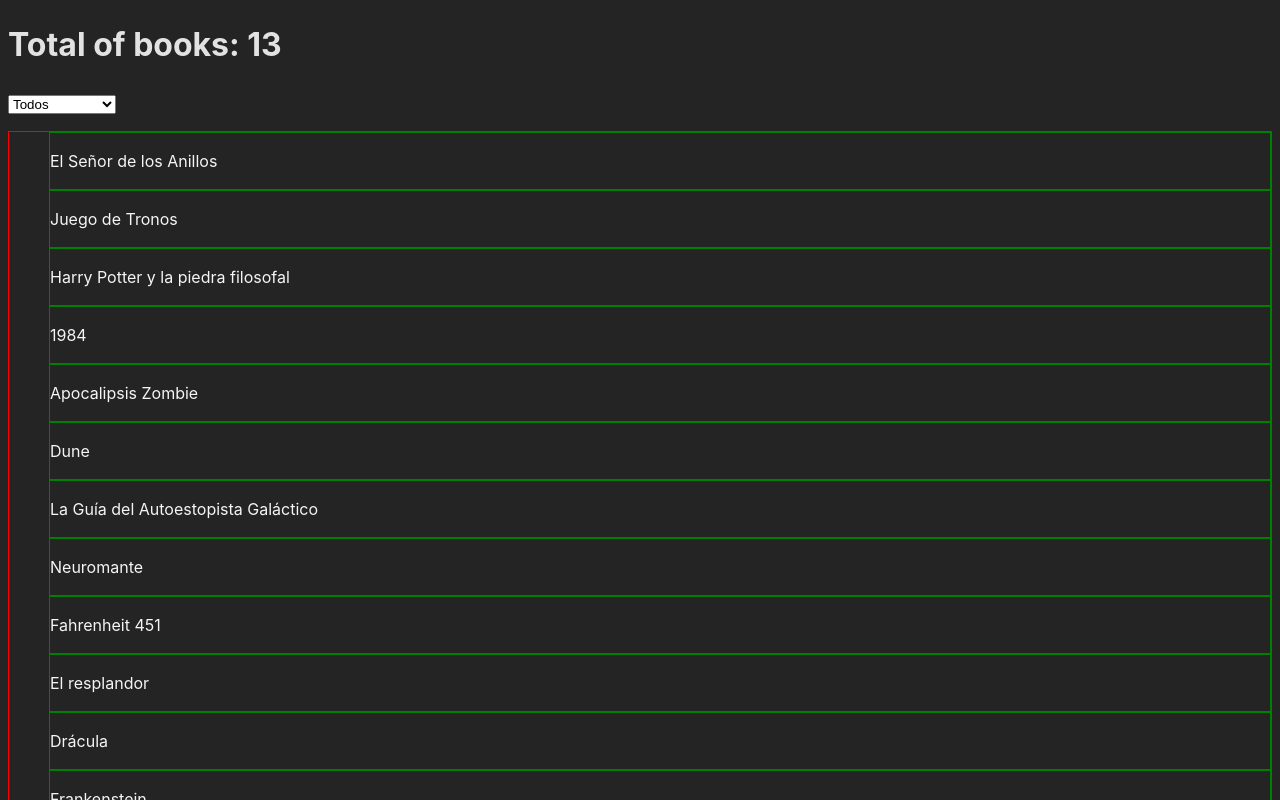
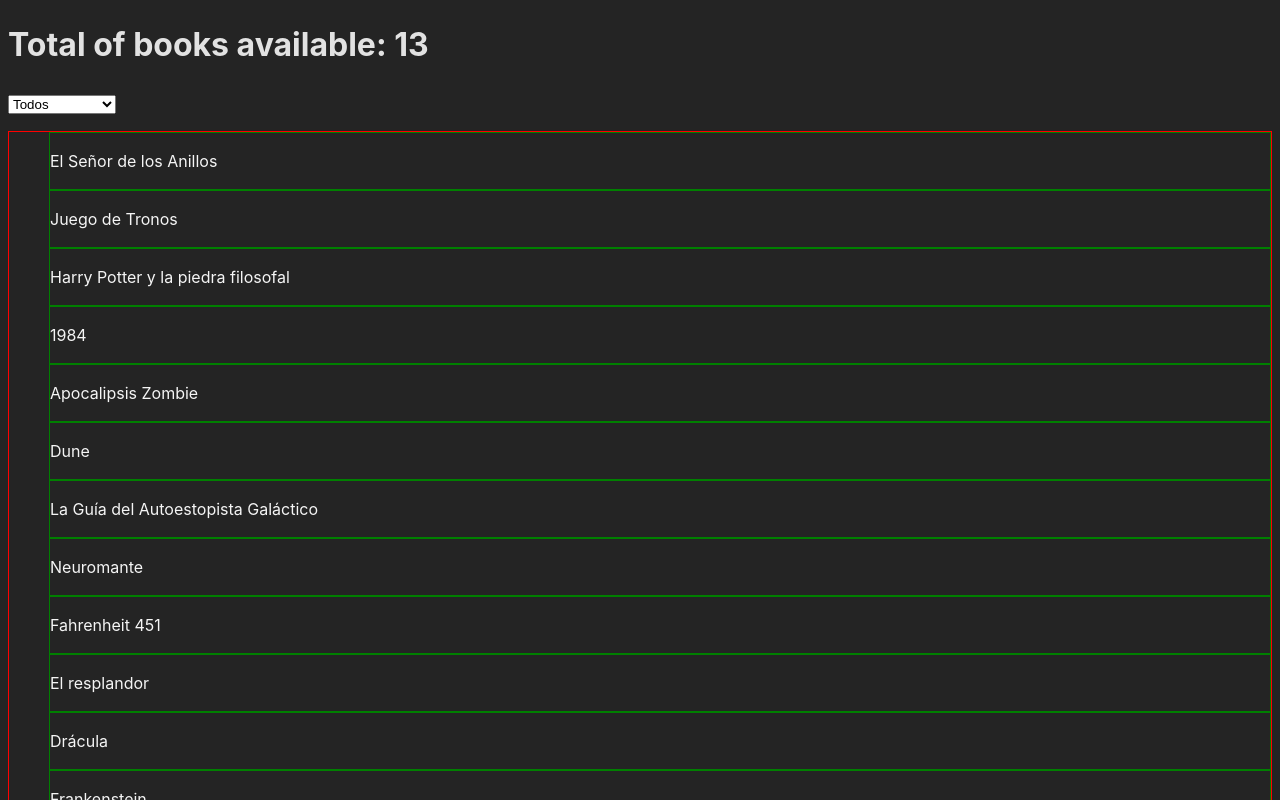
Before and after one commit to fercoopat/books-reading-list-app-React, a React (Vite) app: page / in a window 1280 px wide. Shown: the top 800 px of the page. Built offline with nearby package versions, Linux system fonts and the light colour scheme.

Commit message:
Recount of available books added, the number of books in the reading list and in the available books is synchronized

```diff
--- a/src/components/library/Library.tsx
+++ b/src/components/library/Library.tsx
@@ -1,19 +1,25 @@
+import { useMemo } from 'react';
 import { Book, GenderSelector } from '..';
 import { GENDER } from '../../constants';
 import { useFilteredBooks, useLibraryContext } from '../../hooks';
 import styles from './library.module.css';
 
 function Library() {
-  const { books } = useLibraryContext();
+  const { books, readingList } = useLibraryContext();
   const { filteredBooks, selectedGender, changeGenderHandler } =
     useFilteredBooks();
+
+  const booksAvailable = useMemo(
+    () => books.length - readingList.length,
+    [books, readingList]
+  );
 
   if (filteredBooks.length < 1) return <h1>No books to show! :(</h1>;
 
   return (
     <>
       <header>
-        <h1>Total of books: {books.length}</h1>
+        <h1>Total of books available: {booksAvailable}</h1>
         {selectedGender !== GENDER.ALL && (
           <h1>
             Books of {selectedGender}: {filteredBooks.length}
```
Also changed, not shown: 1 other file (tests, documents, lock files or other folders).
